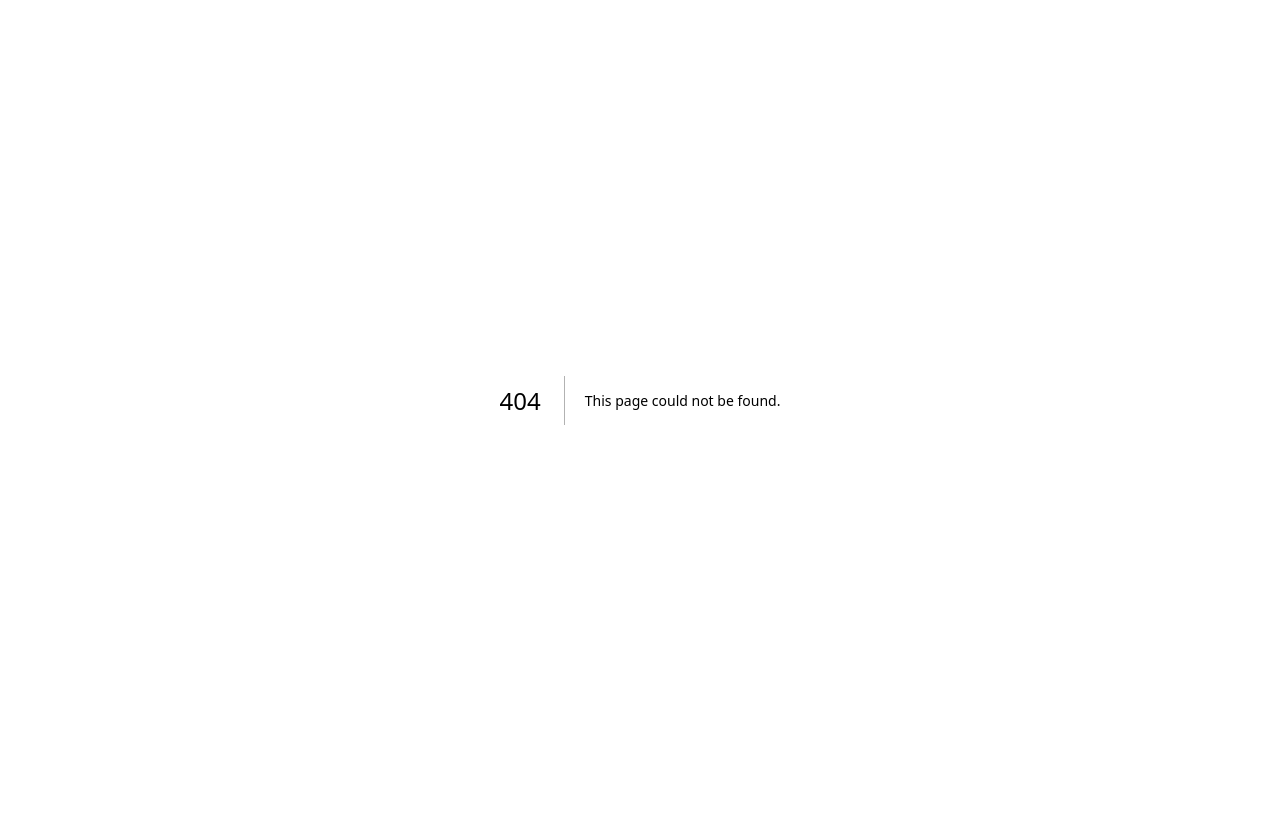
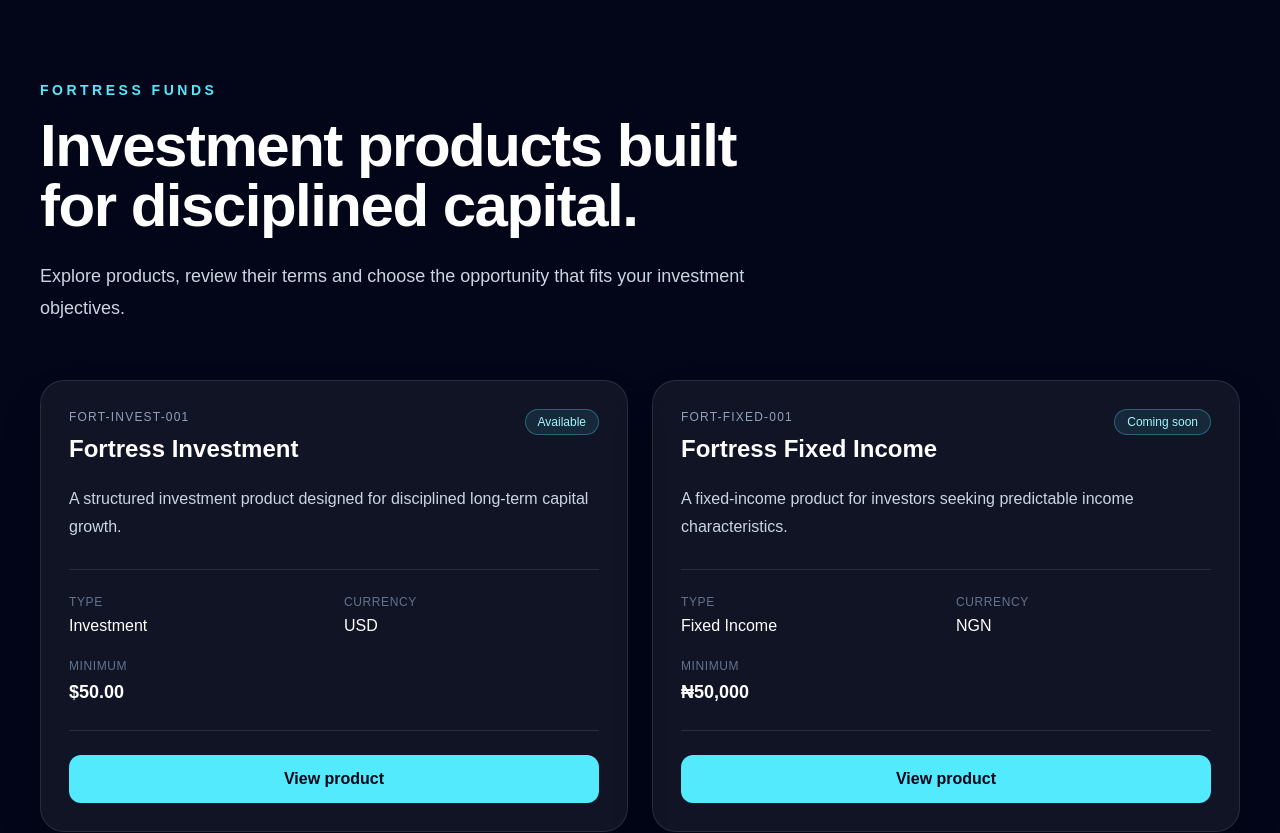
Before and after one commit to mustardir/rentable-, a Next.js app in the folder apps/web/: page /products in a window 1280 px wide. Before the commit this address had no page. Shown: the top 833 px of the page. Before the commit the page ends 800 px from the top, so only its background shows below. Built offline with nearby package versions, Linux system fonts and the light colour scheme.

Commit message:
feat(web): add production investment products catalogue

```diff
--- /dev/null
+++ b/apps/web/app/products/page.tsx
@@ -0,0 +1,60 @@
+const products = [
+  {
+    code: "FORT-INVEST-001",
+    name: "Fortress Investment",
+    type: "Investment",
+    currency: "USD",
+    minimum: "$50.00",
+    status: "Available",
+    description: "A structured investment product designed for disciplined long-term capital growth.",
+  },
+  {
+    code: "FORT-FIXED-001",
+    name: "Fortress Fixed Income",
+    type: "Fixed Income",
+    currency: "NGN",
+    minimum: "₦50,000",
+    status: "Coming soon",
+    description: "A fixed-income product for investors seeking predictable income characteristics.",
+  },
+];
+
+export default function ProductsPage() {
+  return (
+    <main className="min-h-screen bg-slate-950 text-white">
+      <section className="mx-auto max-w-7xl px-6 py-20 sm:px-10">
+        <div className="max-w-3xl">
+          <p className="text-sm font-semibold uppercase tracking-[0.25em] text-cyan-300">Fortress Funds</p>
+          <h1 className="mt-4 text-4xl font-semibold tracking-tight sm:text-6xl">Investment products built for disciplined capital.</h1>
+          <p className="mt-6 text-lg leading-8 text-slate-300">Explore products, review their terms and choose the opportunity that fits your investment objectives.</p>
+        </div>
+
+        <div className="mt-14 grid gap-6 md:grid-cols-2">
+          {products.map((product) => (
+            <article key={product.code} className="rounded-3xl border border-white/10 bg-white/[0.06] p-7 shadow-2xl">
+              <div className="flex items-start justify-between gap-4">
+                <div>
+                  <p className="text-xs font-medium tracking-widest text-slate-400">{product.code}</p>
+                  <h2 className="mt-2 text-2xl font-semibold">{product.name}</h2>
+                </div>
+                <span className="rounded-full border border-cyan-300/30 bg-cyan-300/10 px-3 py-1 text-xs text-cyan-200">{product.status}</span>
+              </div>
+
+              <p className="mt-5 leading-7 text-slate-300">{product.description}</p>
+
+              <dl className="mt-7 grid grid-cols-2 gap-5 border-y border-white/10 py-6">
+                <div><dt className="text-xs uppercase tracking-wider text-slate-500">Type</dt><dd className="mt-1 font-medium">{product.type}</dd></div>
+                <div><dt className="text-xs uppercase tracking-wider text-slate-500">Currency</dt><dd className="mt-1 font-medium">{product.currency}</dd></div>
+                <div><dt className="text-xs uppercase tracking-wider text-slate-500">Minimum</dt><dd className="mt-1 text-lg font-semibold">{product.minimum}</dd></div>
+              </dl>
+
+              <button className="mt-6 w-full rounded-xl bg-cyan-300 px-5 py-3 font-semibold text-slate-950 transition hover:bg-cyan-200">View product</button>
+            </article>
+          ))}
+        </div>
+
+        <p className="mt-10 max-w-3xl text-sm leading-6 text-slate-500">Investment products are subject to their applicable terms, eligibility requirements and risk disclosures. This catalogue currently uses presentation data only; it does not access investor accounts or ledger balances.</p>
+      </section>
+    </main>
+  );
+}
```
